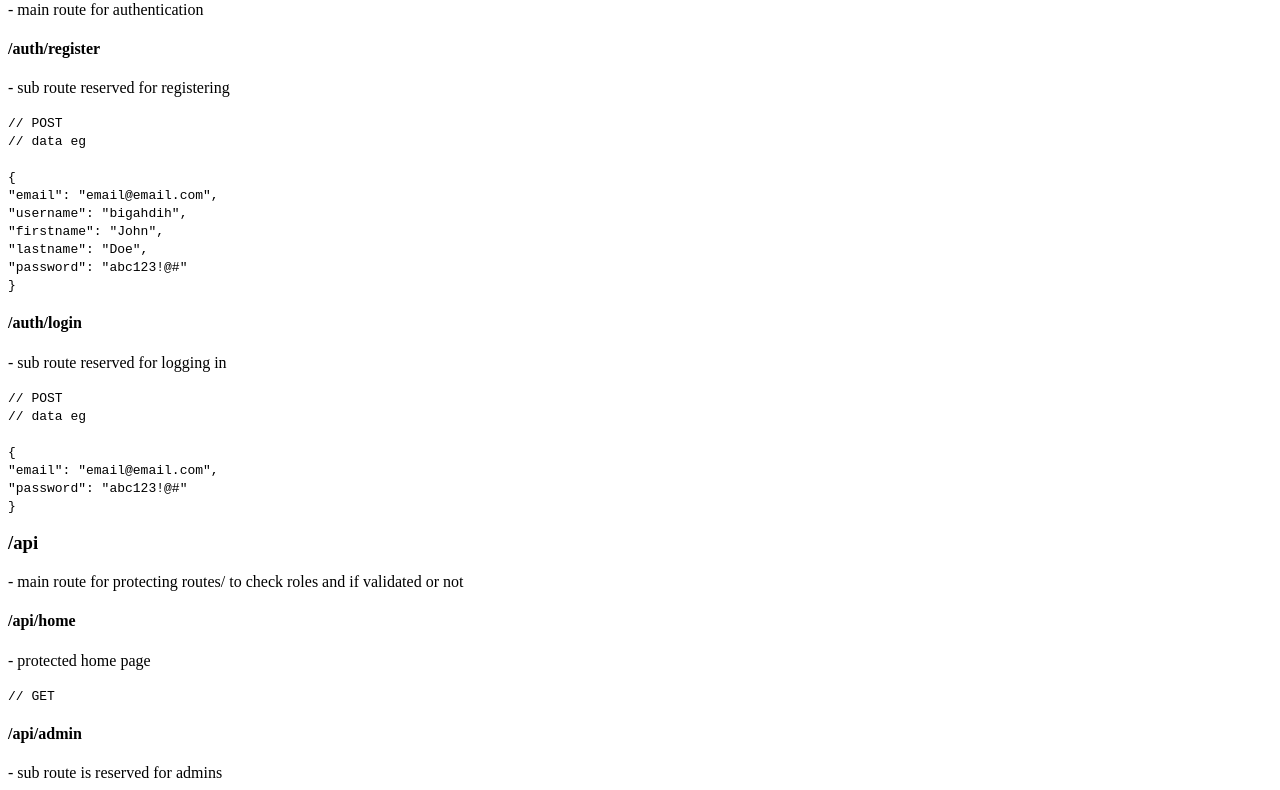
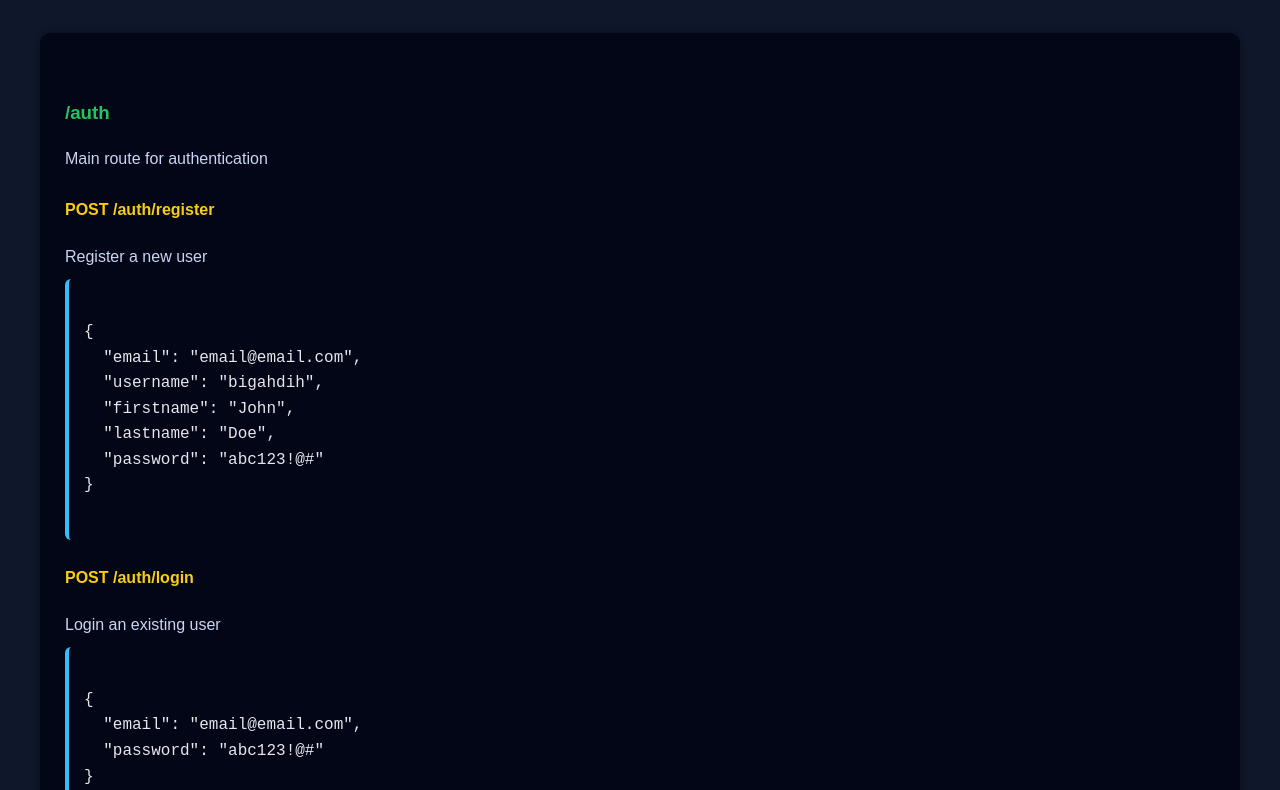
Before and after one commit to MrLloyd808/MERN_AUTH_BACKEND, a website: page static/index.html in a window 1280 px wide. Shown: the part 120-910 px from the top of the page. Drawn offline with Linux system fonts and the light colour scheme.

Commit message:
more tweeks

```diff
--- a/static/index.html
+++ b/static/index.html
@@ -3,62 +3,107 @@
 <head>
     <meta charset="UTF-8">
     <meta name="viewport" content="width=device-width, initial-scale=1.0">
-    <title>blog API</title>
+    <title>Blog API</title>
+
+    <style>
+        body {
+            font-family: Arial, Helvetica, sans-serif;
+            background-color: #0f172a;
+            color: #e5e7eb;
+            margin: 0;
+            padding: 40px;
+            line-height: 1.6;
+        }
+
+        h1 {
+            text-align: center;
+            color: #38bdf8;
+            margin-bottom: 40px;
+        }
+
+        h3 {
+            color: #22c55e;
+            margin-top: 40px;
+        }
+
+        h4 {
+            color: #facc15;
+            margin-top: 25px;
+        }
+
+        p {
+            color: #cbd5f5;
+            margin-bottom: 10px;
+        }
+
+        code {
+            display: block;
+            background-color: #020617;
+            border-left: 4px solid #38bdf8;
+            padding: 15px;
+            margin-top: 10px;
+            border-radius: 6px;
+            font-family: "Courier New", monospace;
+            color: #e5e7eb;
+            white-space: pre-wrap;
+        }
+
+        .route {
+            background-color: #020617;
+            padding: 25px;
+            border-radius: 10px;
+            margin-top: 20px;
+            box-shadow: 0 0 10px rgba(0,0,0,0.4);
+        }
+    </style>
 </head>
+
 <body>
-    <h1>Blog Api -- Routes documantation</h1>
 
+    <h1>Blog API — Routes Documentation</h1>
+
+    <div class="route">
         <h3>/auth</h3>
-     <p>- main route for authentication</p>
+        <p>Main route for authentication</p>
 
-     <h4>/auth/register</h4>
-     <p>- sub route reserved for registering</p>
+        <h4>POST /auth/register</h4>
+        <p>Register a new user</p>
         <code>
-        // POST  <br>
-        // data eg
-        <br> <br>
-
-        { <br>
-            "email": "email@email.com", <br>
-            "username": "bigahdih", <br>
-            "firstname": "John", <br>
-            "lastname": "Doe", <br>
+{
+  "email": "email@email.com",
+  "username": "bigahdih",
+  "firstname": "John",
+  "lastname": "Doe",
   "password": "abc123!@#"
-             <br>
 }
         </code>
 
-     <h4>/auth/login</h4>
-     <p>- sub route reserved for logging in</p>
-
+        <h4>POST /auth/login</h4>
+        <p>Login an existing user</p>
         <code>
-        // POST  <br>
-        // data eg
-        <br> <br>
-
-        { <br>
-            "email": "email@email.com", <br>
+{
+  "email": "email@email.com",
   "password": "abc123!@#"
-             <br>
 }
         </code>
+    </div>
 
+    <div class="route">
         <h3>/api</h3>
-     <p>- main route for protecting routes/ to check roles and if validated or not</p>
+        <p>Main route for protected endpoints</p>
 
-     <h4>/api/home</h4>
-     <p>- protected home page</p>
-
+        <h4>GET /api/home</h4>
+        <p>Protected home route (authenticated users only)</p>
         <code>
-        // GET
+GET /api/home
         </code>
 
-     <h4>/api/admin</h4>
-     <p>- sub route is reserved for admins</p>
-
+        <h4>GET /api/admin</h4>
+        <p>Admin-only route</p>
         <code>
-        // GET
+GET /api/admin
         </code>
+    </div>
 
 </body>
 </html>
```
Also changed, not shown: readme.md. Lines whose indentation alone changed are shown as unchanged.
